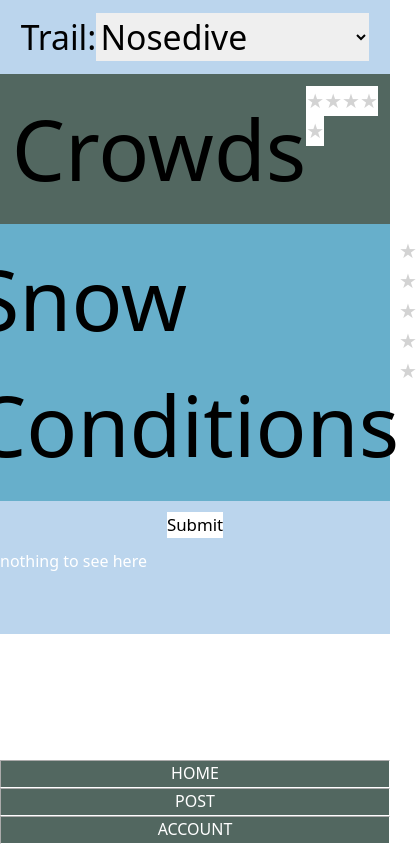
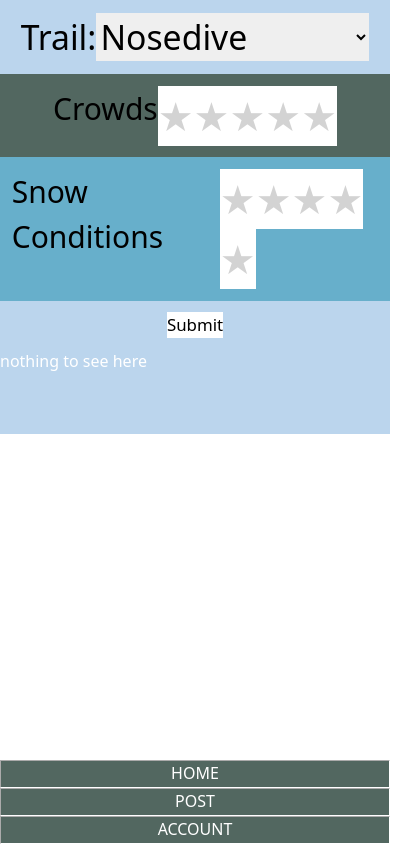
Before and after one commit to thomashong23/skientia, a Next.js app: page /createPost in a window 390 px wide. Shown: the whole page, 417 px wide, since content can reach past the window. Built offline with nearby package versions, Linux system fonts and the light colour scheme; no server answers.

Commit message:
more tinkering

```diff
--- a/styles/globals.css
+++ b/styles/globals.css
@@ -202,10 +202,16 @@ option{
 
 @media (max-width: 800px) {
   .star-rating{
-    font-size: 20px;
+    font-size: 40px;
   }
   .flex-container {
     flex-direction: column;
+  }
+  #reviewSnow{
+    font-size: 30px;
+  }
+  #reviewCrowd{
+    font-size: 30px;
   }
 
   #header,
```
